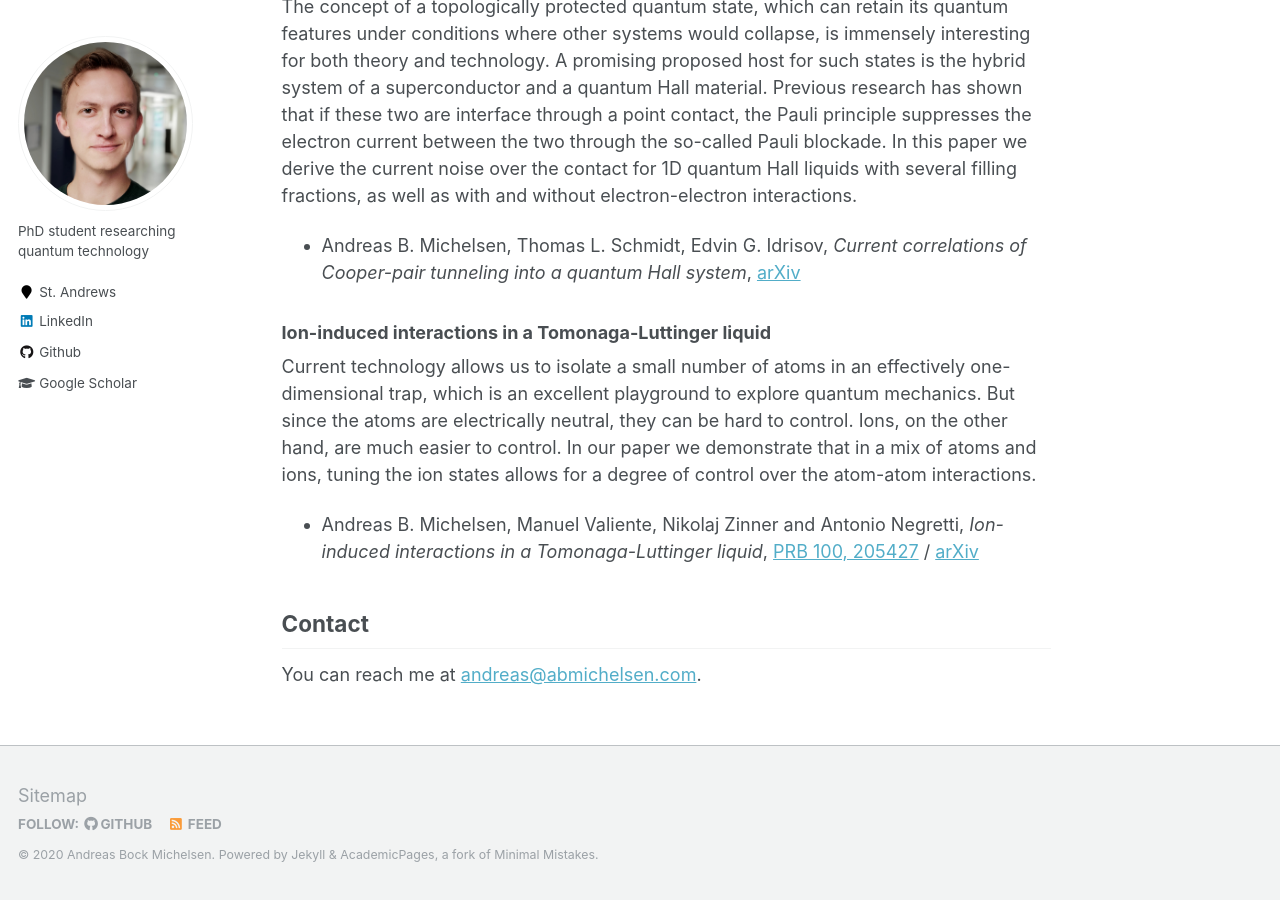
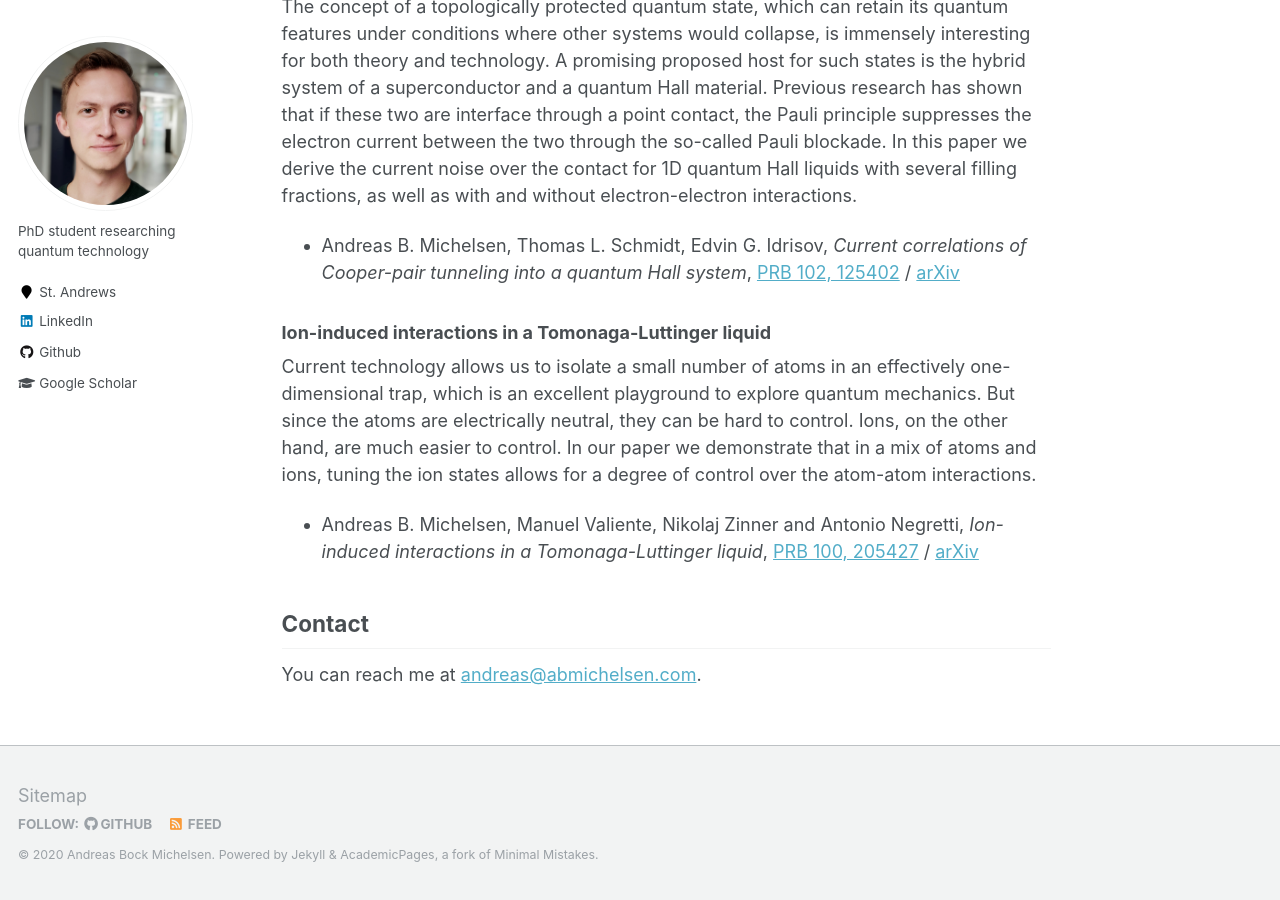
Before and after one commit to AndBM/andbm.github.io, a Jekyll site: the page built from _pages/about.md, in a window 1280 px wide and 900 px high, scrolled down 608 px. Built offline with Jekyll 4.4.1, drawn with Linux system fonts in a browser that asks for light colours.

Commit message:
Added published correlation paper

```diff
--- a/_pages/about.md
+++ b/_pages/about.md
@@ -19,7 +19,7 @@ My other interests include programming and playing music, particularly the piano
 ### Current correlations of Cooper-pair tunneling into a quantum Hall system
 The concept of a topologically protected quantum state, which can retain its quantum features under conditions where other systems would collapse, is immensely interesting for both theory and technology. A promising proposed host for such states is the hybrid system of a superconductor and a quantum Hall material. Previous research has shown that if these two are interface through a point contact, the Pauli principle suppresses the electron current between the two through the so-called Pauli blockade. In this paper we derive the current noise over the contact for 1D quantum Hall liquids with several filling fractions, as well as with and without electron-electron interactions.
 
-- Andreas B. Michelsen, Thomas L. Schmidt, Edvin G. Idrisov, _Current correlations of Cooper-pair tunneling into a quantum Hall system_, [arXiv](https://arxiv.org/abs/2004.10279)
+- Andreas B. Michelsen, Thomas L. Schmidt, Edvin G. Idrisov, _Current correlations of Cooper-pair tunneling into a quantum Hall system_, [PRB 102, 125402](https://journals.aps.org/prb/abstract/10.1103/PhysRevB.102.125402) / [arXiv](https://arxiv.org/abs/2004.10279)
 
 ### Ion-induced interactions in a Tomonaga-Luttinger liquid
 Current technology allows us to isolate a small number of atoms in an effectively one-dimensional trap, which is an excellent playground to explore quantum mechanics. But since the atoms are electrically neutral, they can be hard to control. Ions, on the other hand, are much easier to control. In our paper we demonstrate that in a mix of atoms and ions, tuning the ion states allows for a degree of control over the atom-atom interactions.
```
